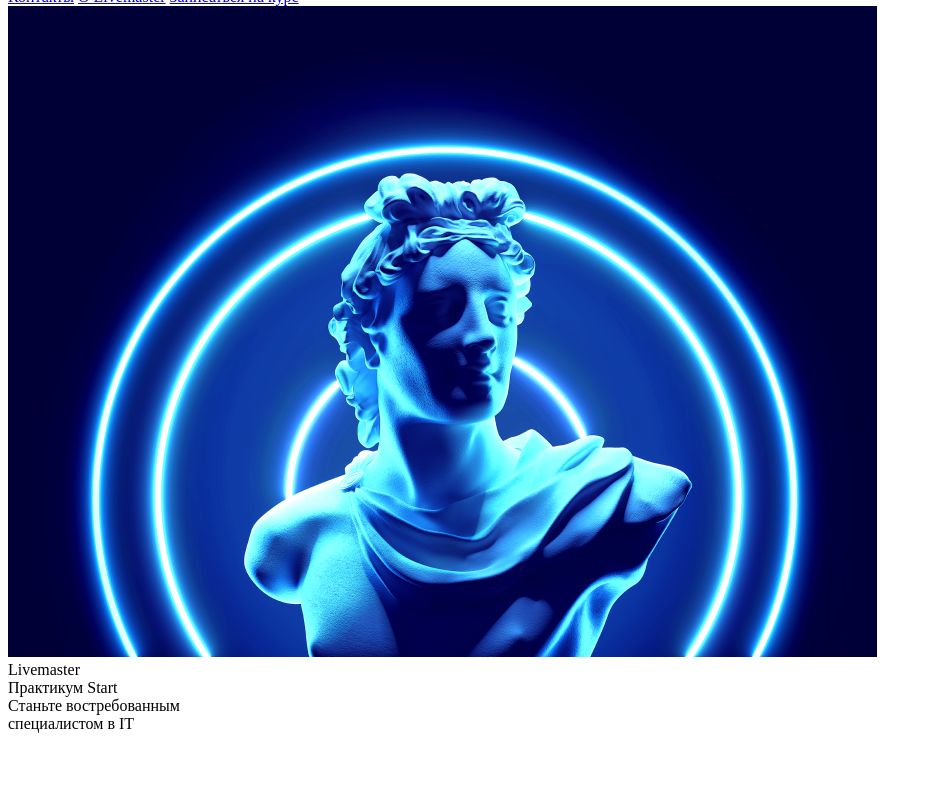
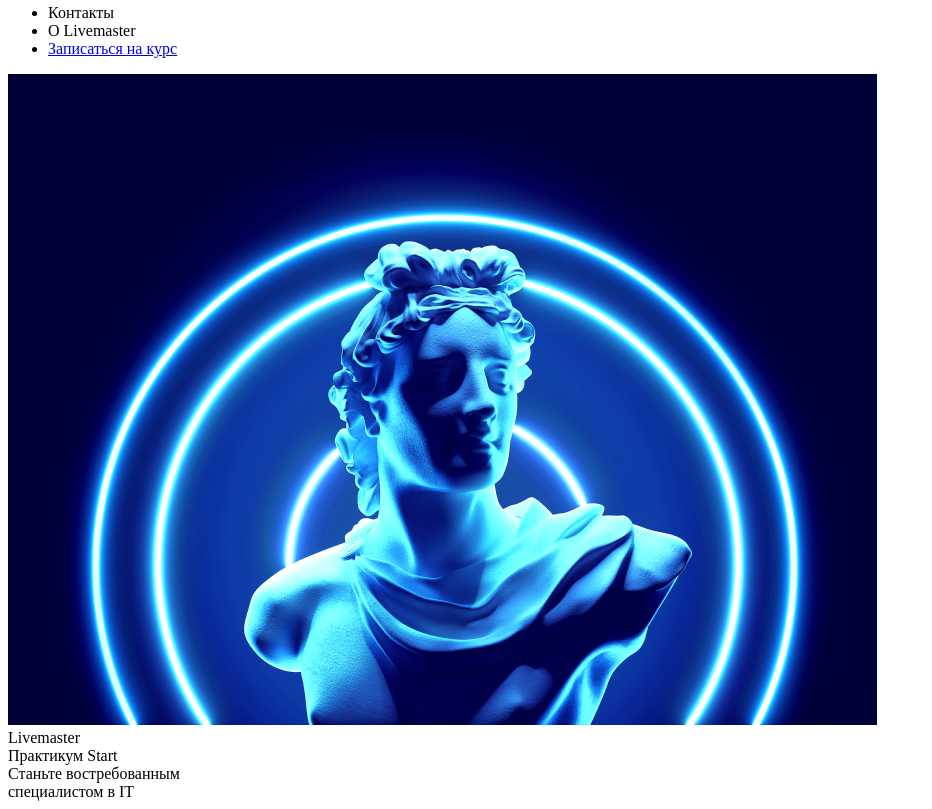
Before and after one commit to Vasilinatali/diplom, a plain HTML site: page index.html in a window 1280 px wide. Shown: the part 64-873 px from the top of the page, without its empty margins (0-932 px from the left). Before the commit the page ends 805 px from the top, so only its background shows below. Drawn offline with nearby package versions, Linux system fonts and the light colour scheme; files that its build step writes are made by us from their sources.

Commit message:
newnewnew

```diff
--- a/index.html
+++ b/index.html
@@ -9,20 +9,32 @@
 
 <body>
     <div class="content">
+        <div class="logo"><img src="../diplom/static/image/logo.png"></div>
+
         <div class="menu">
-            <div class="logo"><img src="../diplom/static/image/logo.png"></div>
-            <div class="header">
-                <a href="#contact">Контакты</a>
-                <a href="#about">О Livemaster</a>
-                <a href="#note">Записаться на курс</a>
-            </div>
+                <ul>
+                    <li>Контакты</li>
+                    <li>О Livemaster</li>
+                    <li><a href="#note">Записаться на курс</a></li>
+                </ul>
         </div>
 
-        <div class="statue"><img src="../diplom/static/image/statue.png"></div>
+    <div class="statue"><img src="../diplom/static/image/statue.png"></div>
 
-        <div class="title">Livemaster<br>Практикум Start</div>
-        <div class="subtitle">Станьте востребованным<br>специалистом в IT</div>
+    <div class="title">Livemaster<br>Практикум Start</div>
+    <div class="subtitle">Станьте востребованным<br>специалистом в IT</div>
 
     </div>
+
+
+
+
+
+
+
+
+
+
+
 </body>
 </html>
--- a/scss/diplom.scss
+++ b/scss/diplom.scss
@@ -1,3 +1,16 @@
+@media screen and (max-device-width: 480px) {
+    .classForiPhoneDisplay {
+      font-size: 1.2em;
+    }
+  }
+
+  @media screen and (min-device-width: 768px) {
+    .minimumiPadWidth {
+      clear: both;
+      margin-bottom: 2px solid #ccc;
+    }
+  }
+
 .content {
     background-color:rgba(0, 0, 55, 1);
     width: 1600px;
@@ -5,32 +18,42 @@
     font-family: robo-apple-system, BlinkMacSystemFont, 'Segoe UI', Roboto, Oxygen, Ubuntu, Cantarell, 'Open Sans', 'Helvetica Neue', sans-serif;
     color: white;
 }
-.menu {
-    height: 80px;
-    display: flex;
-    justify-content: center;
-    align-items: center;
+
+.logo {
+    width: 30%;
 }
 
-.logo {
-    width: 40%;
-    margin-top:20px;
-}
+.menu {
+    width: auto;
+    display: flex;
+    align-items: center;
+    position: absolute;
+    padding-left: 10%;
 
-.header a {
-    float: left;
-    color: white;
-    padding: 46px;
-    text-decoration: none;
-    font-size: 20px;
+    ul {
+        list-style: none;
+    }
+
+    li {
+        float: left;
+        margin-right: 35px;
+        font-size: 20px;
+        line-height: 90px;
+        letter-spacing: 0.04em;
+    }
+
+    li a {
+        text-decoration: none;
+        padding: 12px;
+        border-radius: 10px;
+        border: 1px solid;
+        color:white;
+    }
 }
 
 .statue {
-    position: relative;
-    width: 869px;
-    height: 651px;
-    top: 69px;
-    left: 711px;
+    display: flex;
+    flex-direction: row-reverse;
 }
 
 .title {
@@ -40,9 +63,11 @@
     font-size: 80px;
     line-height: 93.75px;
     letter-spacing: 0.05em;
+    color: white;
 }
 
 .subtitle {
+    color: white;
     top: 460px;
     left: 160px;
     position: absolute;
@@ -50,11 +75,3 @@
     line-height: 56.25px;
     font-weight: lighter;
 }
-
-.statue {
-    position: relative;
-    width: 869px;
-    height: 651px;
-    top: 69px;
-    left: 711px;
-}
```
Also changed, not shown: static/image/mweblogo.png (added).
